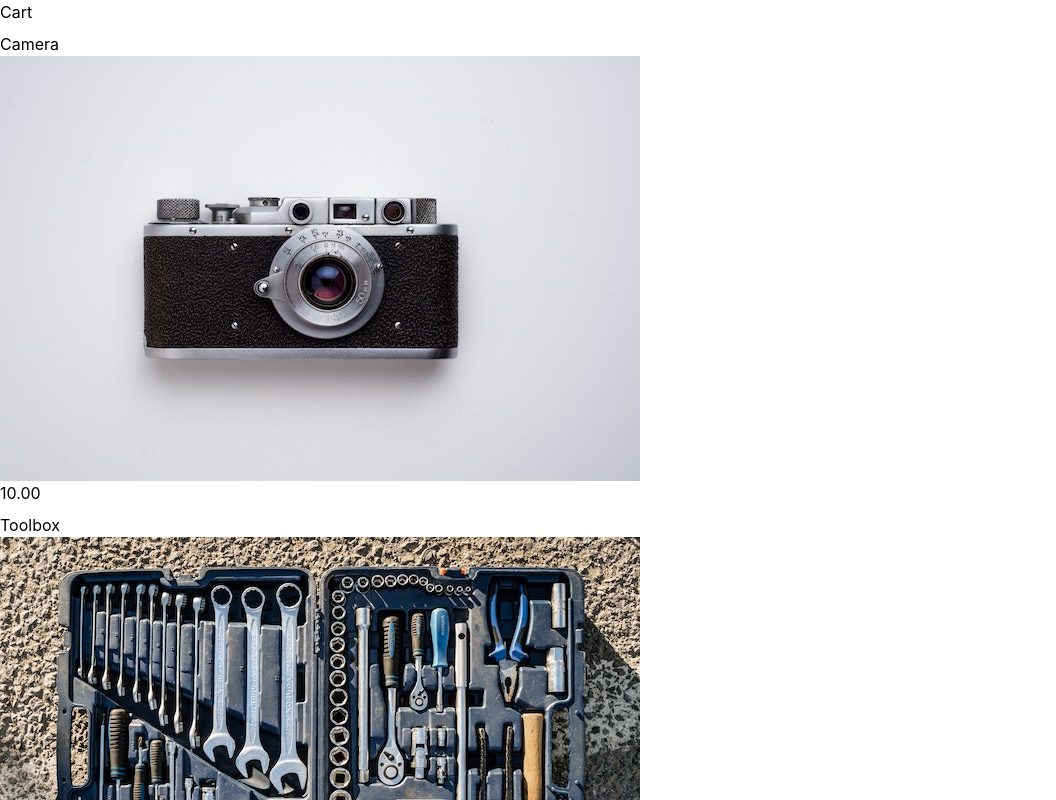
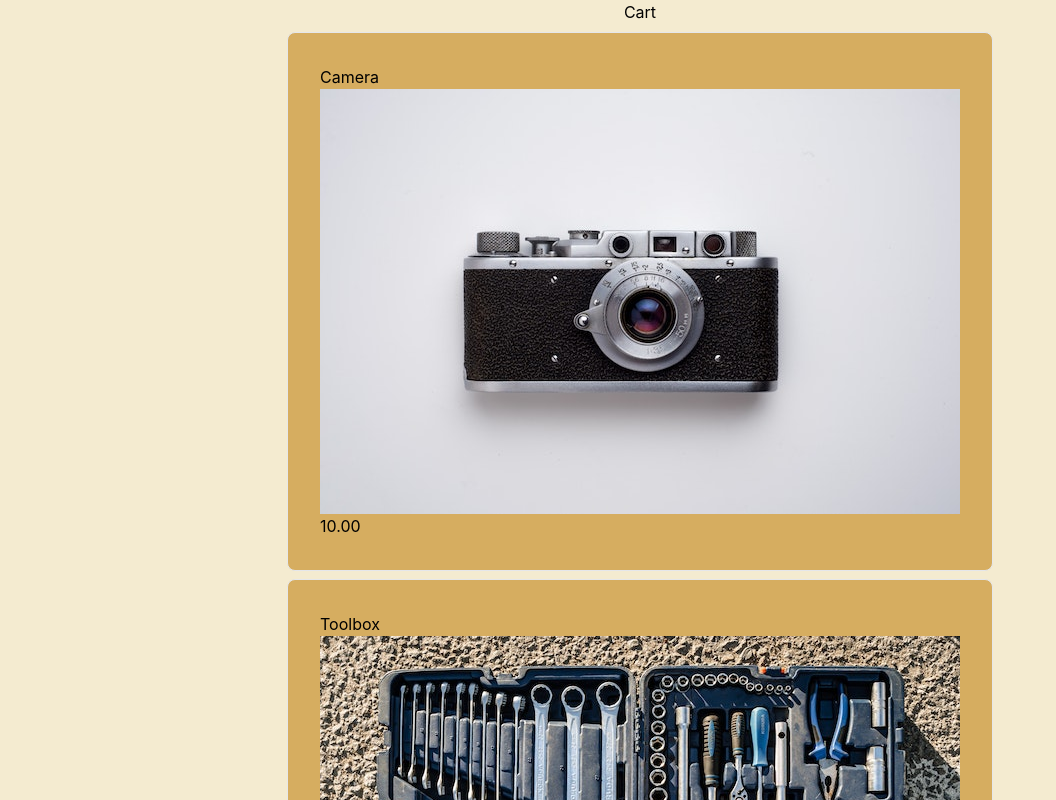
Before and after one commit to Rxthew/marketplace, a React (Create React App) app: page / in a window 1280 px wide. Shown: the top 800 px of the page, without its empty margins (0-1056 px from the left). Built offline with nearby package versions, Linux system fonts and the light colour scheme.

Commit message:
Style Shop & Item
Convert some HTML to reflect landmark

```diff
--- a/src/Pages/Item.tsx
+++ b/src/Pages/Item.tsx
@@ -48,16 +48,16 @@ export const ItemEssence = function(props:itemEssenceProps):JSX.Element{
 
     if(props.description){
         return (
-            <div className='mt-2' ref={target}>
+            <section className='flex flex-col items-center mt-2 border p-8 rounded-lg bg-[#D6AD60] max-w-xl' ref={target}>
                 <h2>{props.name}</h2>
                 {imageVisible ? <img src={props.imageSrc} alt={props.name}/> : <Skeleton height={'100vh'}/>}
                 <p data-testid='desc'>{props.description}</p>
                 <p data-testid='price'>{props.price.toFixed(2)}</p>
-            </div>
+            </section>
         )
         }
         return(
-            <div className='mt-2' ref={target}>
+            <div className='mt-2 border p-8 rounded-lg bg-[#D6AD60]' ref={target}>
                 <h2>{props.name}</h2>
                 {imageVisible ? <img src={props.imageSrc} alt={props.name}/> : <Skeleton height={'100vh'}/>}
                 <p data-testid='price'>{props.price.toFixed(2)}</p>
@@ -107,7 +107,7 @@ export const Item = function(props:itemProps):JSX.Element{
 
 
     return (
-        <div>
+        <main className="flex flex-col items-center bg-[#F4EBD0] min-h-screen text-[#122620]">
             <Link to='/products'>
                 <button type='button'>Back to Marketplace</button>
             </Link>
@@ -115,6 +115,6 @@ export const Item = function(props:itemProps):JSX.Element{
             <Link to='/cart'>
                 <button type='button' aria-label='addToCart' onClick={addToCart}>Add to Cart</button>
             </Link>
-        </div>
+        </main>
     )
 }
--- a/src/Pages/Shop.tsx
+++ b/src/Pages/Shop.tsx
@@ -77,15 +77,19 @@ const Shop = function():JSX.Element{
         function(elem){
             const {map,key} = getSingleMap(elem)
             const element = <ItemEssence name={map?.name ?? 'Coming soon'} imageSrc={map?.imageSrc ?? '#'} price={map?.price ?? 0}/>
-            return <Link key={genKey()} to={`/products/${key}`} >{element}</Link>
+
+            return  <section key={genKey()}>
+                <Link key={genKey()} to={`/products/${key}`} >{element}</Link>
+                </section>
     })
 
-    const indexPage:JSX.Element = <div>
+    const indexPage:JSX.Element = <main className="flex flex-col items-center bg-[#F4EBD0]">
                         <nav>
-                            <Link key={genKey()} to={'/cart'}>{<button>Cart</button>}</Link>
-                            {finalisedItems}
+                            <Link key={genKey()} to={'/cart'}>{<button type='button'>Cart</button>}</Link>
                         </nav>
-                    </div>
+                        {finalisedItems}
+
+                    </main>
     return (
         <Routes>
             <Route key={genKey()} path="/" element={indexPage}/>
```
